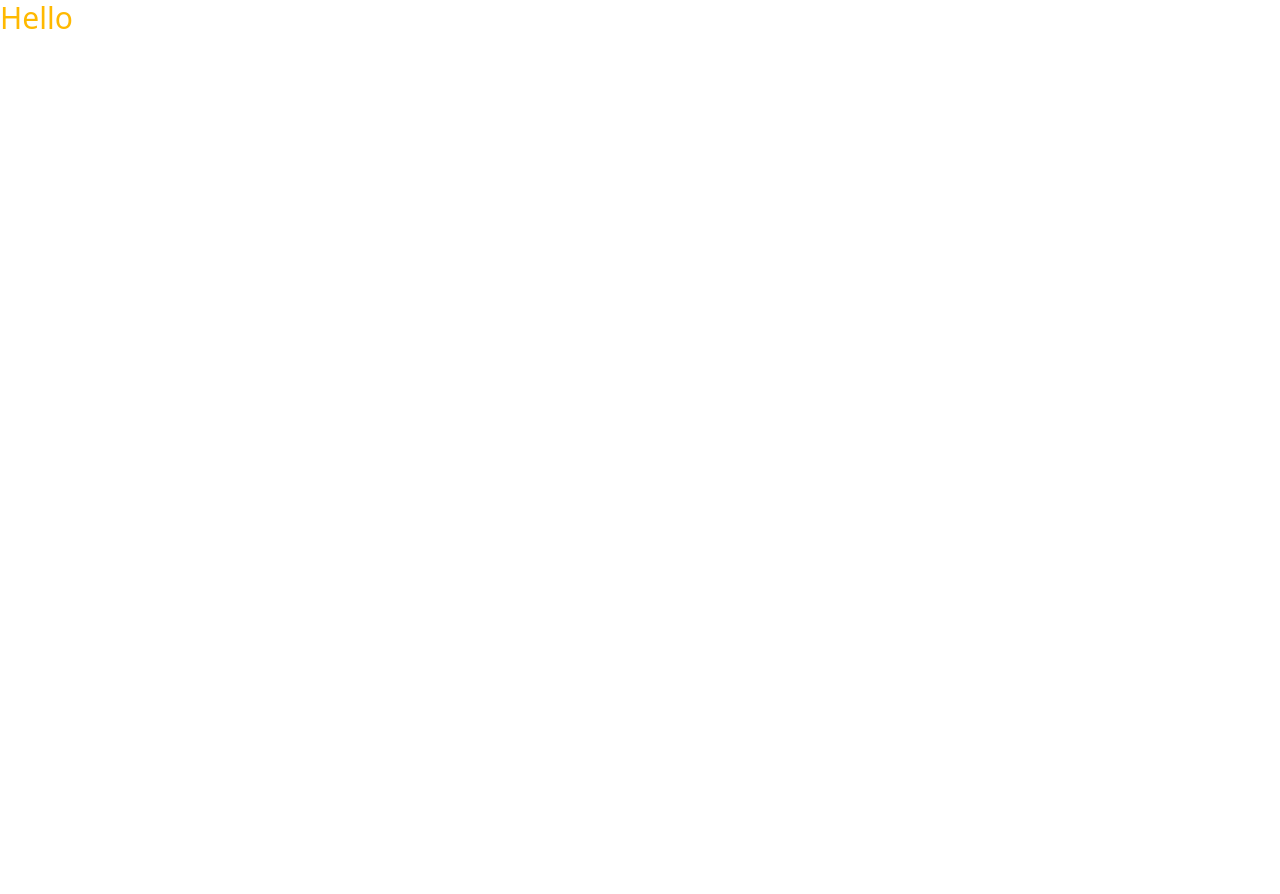
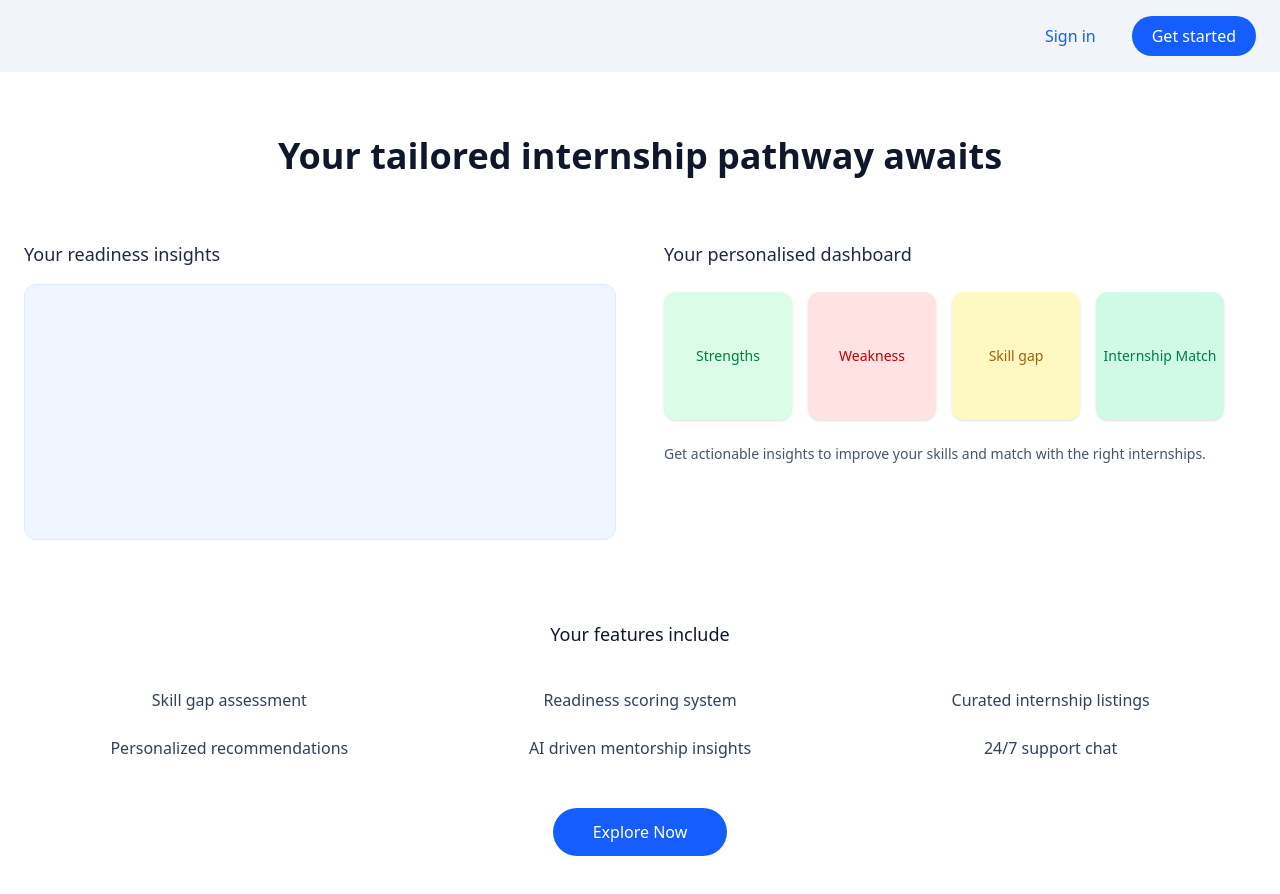
Before and after one commit to Abjithbk/InternPath-AI, a React (Vite) app in the folder intern-path-frontend/: page / in a window 1280 px wide. Shown: the top 894 px of the page. Before the commit the page ends 800 px from the top, so only its background shows below. Built offline with nearby package versions, Linux system fonts and the light colour scheme; the HTML template or start-up script is replaced by a standard one.

Commit message:
Im added the login page and dashboard design

```diff
--- a/intern-path-frontend/package.json
+++ b/intern-path-frontend/package.json
@@ -15,6 +15,7 @@
     "lucide-react": "^0.562.0",
     "react": "^19.2.0",
     "react-dom": "^19.2.0",
+    "react-icons": "^5.5.0",
     "react-router-dom": "^7.11.0",
     "tailwindcss": "^4.1.18"
   },
--- a/intern-path-frontend/src/App.jsx
+++ b/intern-path-frontend/src/App.jsx
@@ -1,9 +1,17 @@
 import React from "react"
+import {BrowserRouter as Router,Routes,Route} from 'react-router-dom'
+import LoginPage from "./component/LoginPage"
+import Dashboard from "./component/Dashboard"
 function App() {
   return (
-    <>
-      <h1 className="text-3xl text-amber-400">Hello</h1>
-    </>
+    <div>
+      <Router basename="">
+          <Routes>
+            <Route path="/" element={<Dashboard/>} />
+            <Route path="/Login" element={<LoginPage/>} />
+          </Routes>
+      </Router>
+    </div>
   )
 }
 
--- /dev/null
+++ b/intern-path-frontend/src/component/Dashboard.jsx
@@ -0,0 +1,107 @@
+import React from 'react'
+import { useNavigate } from 'react-router-dom';
+const Dashboard = () => {
+    const navigate = useNavigate()
+  return (
+    <div className="bg-white min-h-screen">
+      {/* Navbar */}
+      <nav className="flex justify-end items-center px-6 py-4 bg-slate-100">
+        <div className="space-x-4">
+          <button onClick={() => {
+            navigate("/Login")
+          }} className="px-5 py-2 rounded-full text-blue-600 font-medium hover:bg-blue-50 transition">
+            Sign in
+          </button>
+          <button className="px-5 py-2 rounded-full bg-blue-600 text-white font-medium hover:bg-blue-700 transition">
+            Get started
+          </button>
+        </div>
+      </nav>
+
+      {/* Hero Section */}
+      <section className="px-6 py-16 max-w-7xl mx-auto">
+        <h1 className="text-3xl sm:text-4xl font-semibold text-center text-slate-900 mb-16">
+          Your tailored internship pathway awaits
+        </h1>
+
+        {/* Main Content */}
+        <div className="grid grid-cols-1 lg:grid-cols-2 gap-12 items-start">
+
+          {/* Left Panel */}
+          <div>
+            <h2 className="text-lg font-medium text-slate-800 mb-4">
+              Your readiness insights
+            </h2>
+            <div className="h-64 rounded-xl bg-blue-50 border border-blue-100 animate-fade-in" />
+          </div>
+
+          {/* Right Panel */}
+          <div>
+            <h2 className="text-lg font-medium text-slate-800 mb-6">
+              Your personalised dashboard
+            </h2>
+
+            <div className="flex flex-wrap gap-4 mb-6">
+              <DashboardCard title="Strengths" bg="bg-green-100" text="text-green-700" />
+              <DashboardCard title="Weakness" bg="bg-red-100" text="text-red-700" />
+              <DashboardCard title="Skill gap" bg="bg-yellow-100" text="text-yellow-700" />
+              <DashboardCard title="Internship Match" bg="bg-emerald-100" text="text-emerald-700" />
+            </div>
+
+            <p className="text-sm text-slate-600">
+              Get actionable insights to improve your skills and match with the
+              right internships.
+            </p>
+          </div>
+        </div>
+
+        {/* Features */}
+        <div className="mt-20 text-center">
+          <h2 className="text-lg font-medium text-slate-900 mb-10">
+            Your features include
+          </h2>
+
+          <div className="grid grid-cols-1 sm:grid-cols-2 lg:grid-cols-3 gap-y-6 text-slate-700">
+            <p>Skill gap assessment</p>
+            <p>Readiness scoring system</p>
+            <p>Curated internship listings</p>
+            <p>Personalized recommendations</p>
+            <p>AI driven mentorship insights</p>
+            <p>24/7 support chat</p>
+          </div>
+
+          {/* CTA */}
+          <button className="mt-12 px-10 py-3 rounded-full bg-blue-600 text-white font-medium
+                             hover:bg-blue-700 transition active:scale-95">
+            Explore Now
+          </button>
+        </div>
+      </section>
+
+      {/* Animations */}
+      <style>
+        {`
+          @keyframes fadeIn {
+            from { opacity: 0; transform: translateY(10px); }
+            to { opacity: 1; transform: translateY(0); }
+          }
+          .animate-fade-in {
+            animation: fadeIn 0.6s ease-out;
+          }
+        `}
+      </style>
+    </div>
+  )
+}
+const DashboardCard = ({ title, bg, text }) => {
+  return (
+    <div
+      className={`w-32 h-32 rounded-xl ${bg} flex items-center justify-center
+                  shadow-sm transition hover:scale-105`}
+    >
+      <span className={`font-medium text-sm ${text}`}>{title}</span>
+    </div>
+  );
+};
+
+export default Dashboard
--- /dev/null
+++ b/intern-path-frontend/src/component/LoginPage.jsx
@@ -0,0 +1,82 @@
+import React from 'react'
+import { FcGoogle } from "react-icons/fc";
+import { useNavigate } from 'react-router-dom';
+const LoginPage = () => {
+    const navigate = useNavigate();
+  return (
+    <div className="min-h-screen flex items-center justify-center bg-white">
+      <div className="w-full max-w-xl px-6">
+        {/* Heading */}
+        <h1 className="text-3xl font-bold text-center text-slate-900 mb-10">
+          Welcome To InternPath
+        </h1>
+
+        {/* Google Button */}
+        <button className="w-full flex items-center justify-center gap-3 border border-gray-300 rounded-full py-3 text-sm font-medium hover:bg-gray-50 transition">
+          <FcGoogle size={20} />
+          Continue with Google
+        </button>
+
+        {/* OR Divider */}
+        <div className="flex items-center my-8">
+          <div className="flex-1 h-px bg-gray-300"></div>
+          <span className="px-4 text-gray-500 text-sm">OR</span>
+          <div className="flex-1 h-px bg-gray-300"></div>
+        </div>
+
+        {/* Form */}
+        <form className="space-y-6">
+          {/* Name Fields */}
+          <div className="grid grid-cols-1 md:grid-cols-2 gap-4">
+            <div>
+              <label className="text-sm text-gray-600">First Name</label>
+              <input
+                type="text"
+                className="w-full mt-1 border border-gray-300 rounded-lg px-4 py-3 focus:outline-none focus:ring-2 focus:ring-indigo-500"
+              />
+            </div>
+
+            <div>
+              <label className="text-sm text-gray-600">Second Name</label>
+              <input
+                type="text"
+                className="w-full mt-1 border border-gray-300 rounded-lg px-4 py-3 focus:outline-none focus:ring-2 focus:ring-indigo-500"
+              />
+            </div>
+          </div>
+
+          {/* Email */}
+          <div>
+            <label className="text-sm text-gray-600">Email</label>
+            <input
+              type="email"
+              className="w-full mt-1 border border-gray-300 rounded-lg px-4 py-3 focus:outline-none focus:ring-2 focus:ring-indigo-500"
+            />
+          </div>
+
+          {/* Password */}
+          <div>
+            <label className="text-sm text-gray-600">Password</label>
+            <input
+              type="password"
+              className="w-full mt-1 border border-gray-300 rounded-lg px-4 py-3 focus:outline-none focus:ring-2 focus:ring-indigo-500"
+            />
+          </div>
+
+          {/* Submit Button */}
+          <button
+          onClick={() => {
+            navigate("/")
+          }}
+            type="submit"
+            className="w-full bg-indigo-600 text-white py-3 rounded-lg font-semibold hover:bg-indigo-700 transition"
+          >
+            Create Account
+          </button>
+        </form>
+      </div>
+    </div>
+  )
+}
+
+export default LoginPage
```
Also changed, not shown: 1 other file (tests, documents, lock files or other folders).
